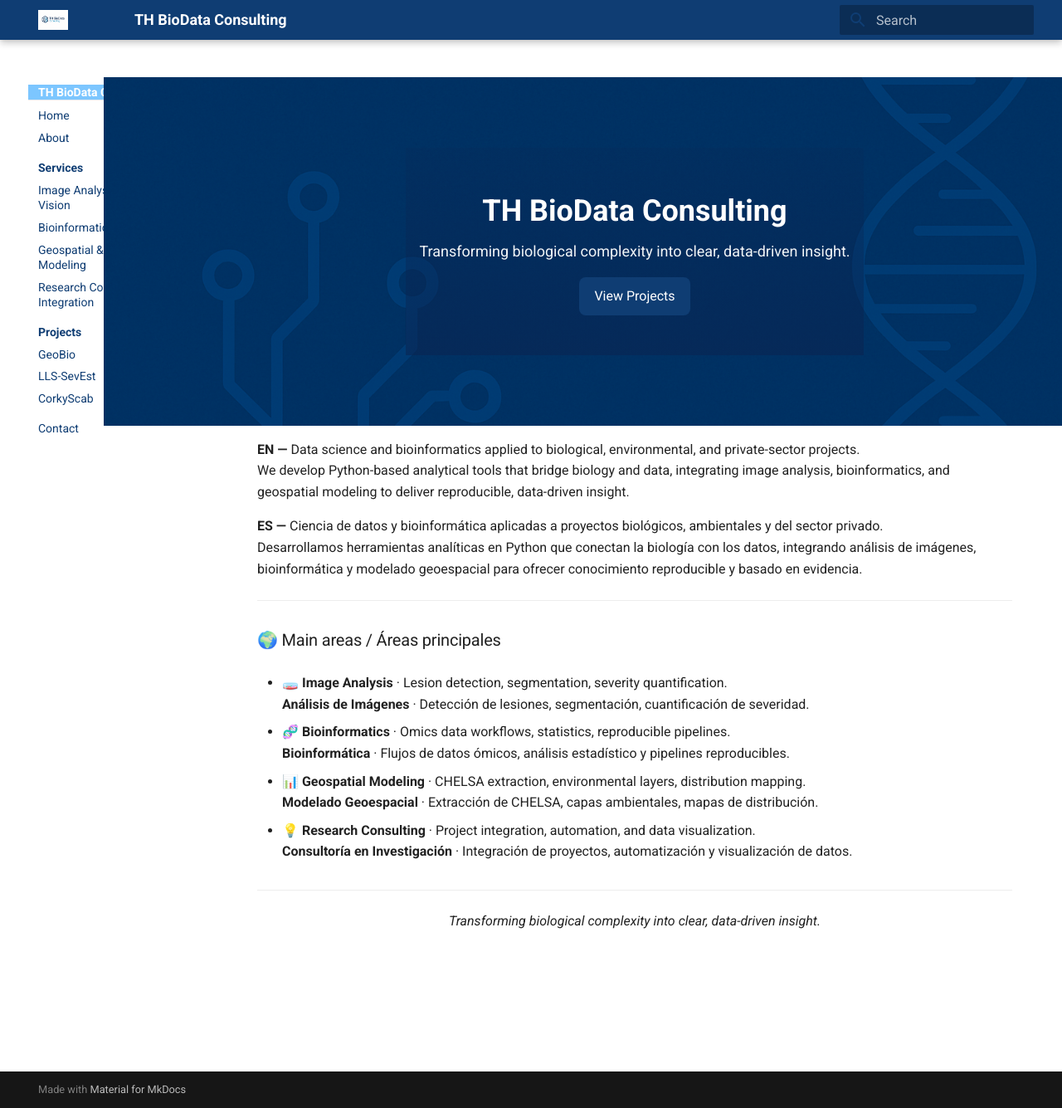
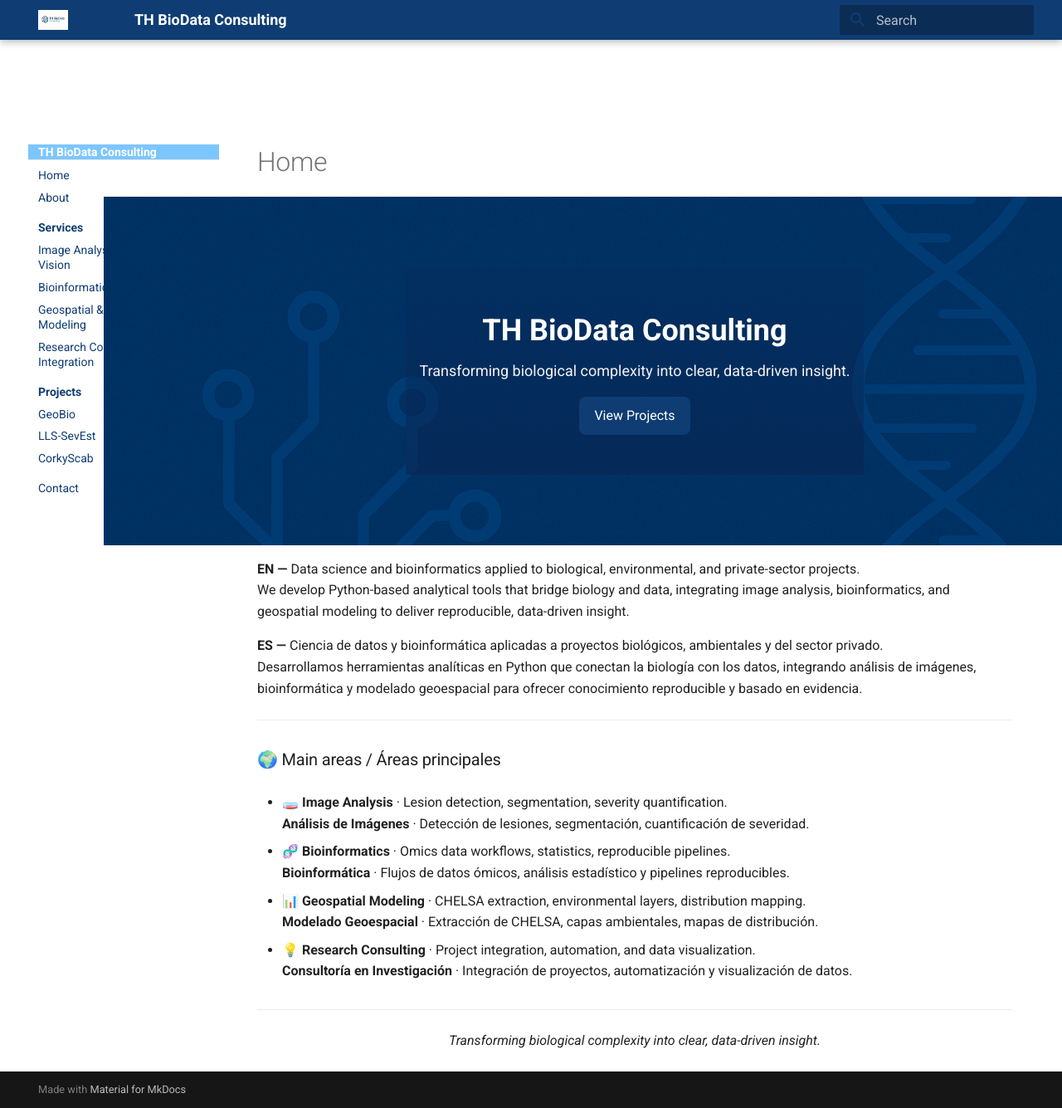
Before and after one commit to TH-BioData/th-biodata.github.io, an MkDocs documentation site: the page built from docs/index.md, in a window 1280 px wide and 1335 px high. Shown: the whole window at 83% size. Built offline with MkDocs 1.6.1 and Material for MkDocs 9.7.7, drawn with Linux system fonts in a browser that asks for light colours.

Commit message:
Update extra.css

```diff
--- a/docs/styles/extra.css
+++ b/docs/styles/extra.css
@@ -1,5 +1,5 @@
 /* ============================================================
-   TH BioData Consulting — Estilos finales (hero arriba + menú visible)
+   TH BioData Consulting — Estilos estables (v4)
    ============================================================ */
 
 /* --- Variables globales --- */
@@ -18,36 +18,35 @@
 }
 
 /* ============================================================
-   HEADER (azul fijo y sobre el hero)
+   HEADER (azul) — no tocar mecánica del drawer/overlay
    ============================================================ */
 .md-header,
 .md-tabs {
   background-color: var(--th-color-corporate-blue) !important;
-  z-index: 20 !important;
+  z-index: 20 !important; /* sobre el hero */
 }
 
-/* --- Mostrar SIEMPRE el icono de menú (hamburguesa) --- */
+/* Asegurá que el botón de menú sea visible en todos los anchos */
 .md-header__button[for="__drawer"] {
   display: flex !important;
   align-items: center;
   justify-content: center;
   cursor: pointer;
 }
-
-/* --- Opcional: mejorar contraste del ícono --- */
-.md-header__button[for="__drawer"] .md-icon {
-  color: #ffffff !important;
-}
+.md-header__button[for="__drawer"] .md-icon { color: #fff !important; }
 
 /* ============================================================
-   HERO full-bleed (ocupa todo el ancho y empieza bien arriba)
+   HERO full-bleed, debajo del header, sin márgenes negativos
    ============================================================ */
+
+/* El hero ocupa TODO el ancho del viewport y queda pegado al header */
 .hero {
   position: relative;
-  width: 100vw;
+  width: 100vw;                /* full width real */
   left: 50%;
   right: 50%;
-  margin-left: -50vw;
+  margin-left: -50vw;          /* saca del contenedor */
+  margin-right: -50vw;         /* evita scroll lateral en algunos navegadores */
   height: var(--th-hero-height);
   overflow: hidden;
   display: flex;
@@ -55,9 +54,10 @@
   justify-content: center;
   z-index: 0;
   transition: opacity .6s ease, transform .6s ease;
-  margin-top: calc(-1 * var(--md-header-h)); /* quita el espacio blanco superior */
+  margin-top: 0;               /* sin offset raro arriba */
 }
 
+/* Fondo */
 .hero__bg {
   position: absolute;
   inset: 0;
@@ -68,6 +68,7 @@
   z-index: 0;
 }
 
+/* Contenido */
 .hero__content {
   position: relative;
   text-align: center;
@@ -77,18 +78,9 @@
   z-index: 1;
 }
 
-.hero__title {
-  font-size: 36px;
-  font-weight: 700;
-  margin-bottom: 6px;
-}
-
-.hero__tag {
-  font-size: 18px;
-  opacity: .95;
-}
-
-.hero__cta {
+.hero__title { font-size: 36px; font-weight: 700; margin-bottom: 6px; }
+.hero__tag   { font-size: 18px; opacity: .95; }
+.hero__cta   {
   display: inline-block;
   margin-top: 16px;
   padding: 10px 18px;
@@ -99,19 +91,20 @@
 }
 
 /* ============================================================
-   LAYOUT y comportamiento de scroll
+   LAYOUT general: compensa solo el header; hero va justo debajo
    ============================================================ */
 .md-main {
-  padding-top: 0 !important; /* ya compensamos con margin-top del hero */
+  padding-top: var(--md-header-h) !important;  /* header fijo */
   position: relative;
   z-index: 1;
 }
 
+/* Fade opcional del hero (no interfiere con el drawer) */
 body:not(.scrolled) .hero { opacity: 1; transform: translateY(0); }
 body.scrolled .hero { opacity: 0; transform: translateY(-80px); }
 
 /* ============================================================
-   DRAWER retraíble (menú desplegable)
+   Drawer / Sidebar — SOLO colores (no tocar z-index/transform)
    ============================================================ */
 .md-nav__title {
   background-color: var(--th-color-corporate-light-blue) !important;
@@ -119,37 +112,36 @@ body.scrolled .hero { opacity: 0; transform: translateY(-80px); }
   font-weight: 600;
   border-bottom: 1px solid #e5e7eb;
 }
-
-.md-nav__link,
-.md-nav__link span {
-  color: var(--th-color-corporate-blue) !important;
-  background: transparent !important;
-}
-
-.md-nav__link:hover,
-.md-nav__link:focus {
+.md-nav__link, .md-nav__link span { color: var(--th-color-corporate-blue) !important; }
+.md-nav__link:hover, .md-nav__link:focus {
   background-color: rgba(124,198,255,0.12) !important;
   color: #004B8E !important;
 }
+.md-nav__icon, .md-icon { color: var(--th-color-corporate-blue) !important; }
+.md-overlay { background-color: rgba(0,0,0,0.35) !important; }
 
-.md-nav__icon,
-.md-icon {
-  color: var(--th-color-corporate-blue) !important;
+/* ============================================================
+   Páginas SIN hero
+   ============================================================ */
+body:not(:has(.hero)) .md-main { padding-top: var(--md-header-h) !important; }
+
+/* Ajuste de títulos y anclas con header fijo */
+.md-typeset h1 { margin: 0.25rem 0 1rem !important; }
+.md-typeset h1, .md-typeset h2, .md-typeset h3, .md-typeset h4 {
+  scroll-margin-top: calc(var(--md-header-h) + 0.5rem);
 }
 
-.md-overlay {
-  background-color: rgba(0,0,0,0.35) !important;
-}
+/* Evitar scroll horizontal */
+html, body { overflow-x: hidden; }
 
 /* ============================================================
-   GRID DE CARDS
+   Grid de cards (si lo usás)
    ============================================================ */
 .grid.cards {
   display: grid;
   grid-template-columns: repeat(auto-fit, minmax(220px, 1fr));
   gap: 16px;
 }
-
 .grid.cards > * {
   border: 1px solid #e5e7eb;
   border-radius: 12px;
@@ -158,31 +150,16 @@ body.scrolled .hero { opacity: 0; transform: translateY(-80px); }
   box-shadow: 0 2px 6px rgba(0,0,0,0.05);
   transition: transform 0.2s ease, box-shadow 0.2s ease;
 }
-
 .grid.cards > *:hover {
   transform: translateY(-3px);
   box-shadow: 0 6px 12px rgba(0,0,0,0.08);
 }
 
 /* ============================================================
-   TITULOS Y MÁRGENES
-   ============================================================ */
-.md-typeset h1 {
-  margin: 0.25rem 0 1rem !important;
-}
-
-.md-typeset h1,
-.md-typeset h2,
-.md-typeset h3,
-.md-typeset h4 {
-  scroll-margin-top: calc(var(--md-header-h) + 0.5rem);
-}
-
-/* ============================================================
-   RESPONSIVO
+   Responsivo
    ============================================================ */
 @media (max-width: 768px) {
-  .hero { height: var(--th-hero-height-sm); margin-top: calc(-1 * var(--md-header-h)); }
+  .hero { height: var(--th-hero-height-sm); }
   .hero__title { font-size: 28px; }
   .hero__tag { font-size: 16px; }
   .hero__cta { padding: 8px 14px; }
```
